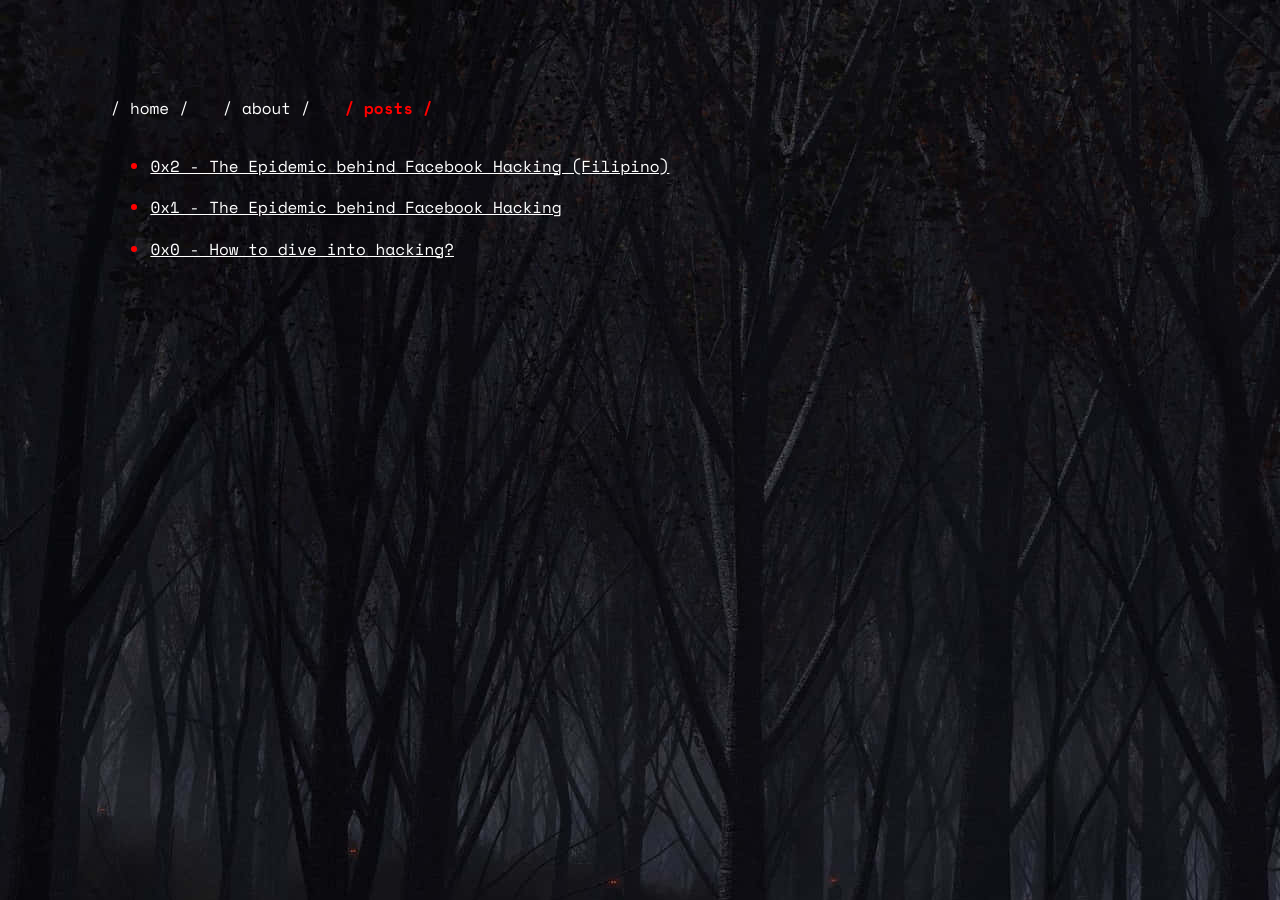
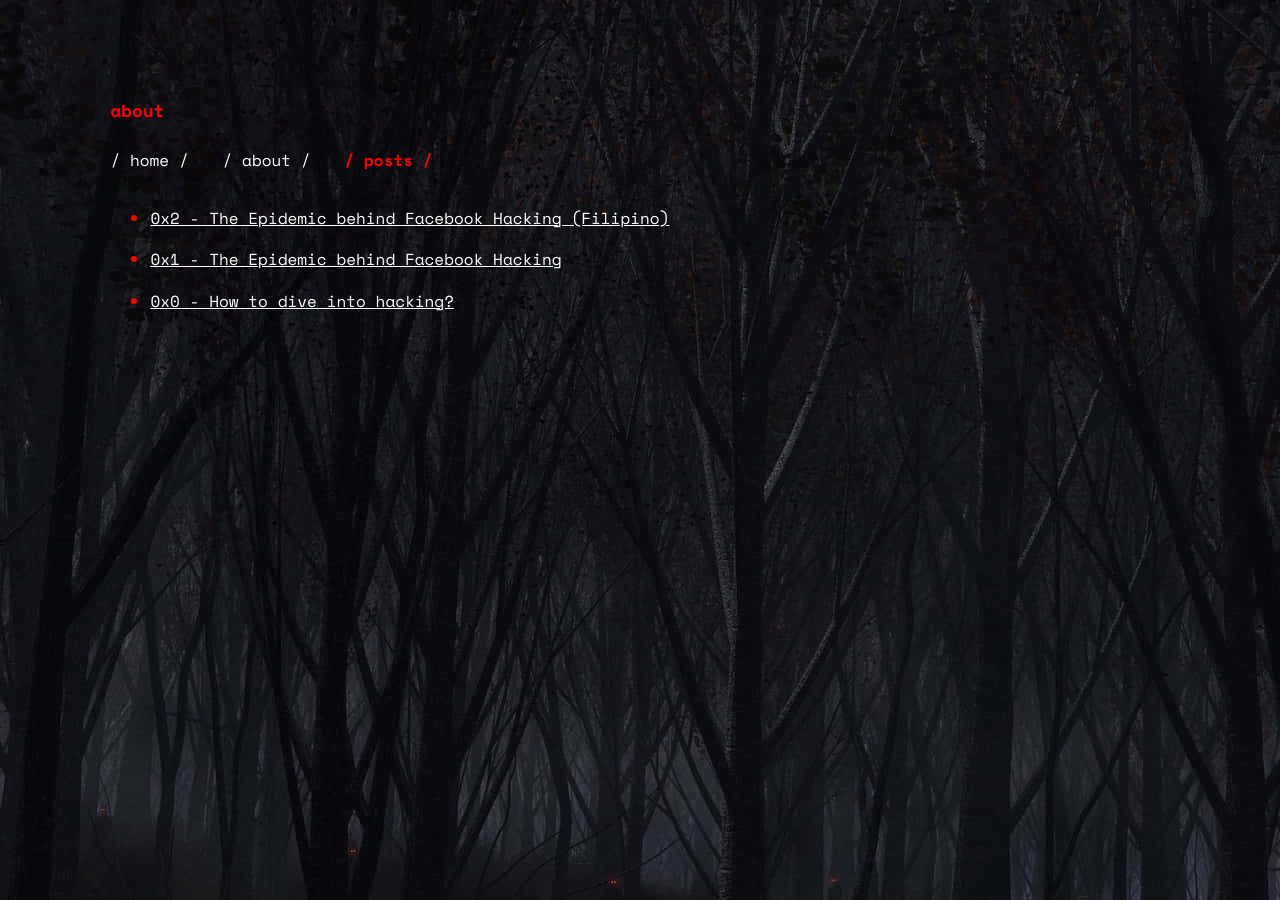
Before and after one commit to azraeldeathangel/azraeldeathangel.github.io, a Jekyll site: the page built from posts.html, in a window 1280 px wide. Built offline with Jekyll 4.4.1, drawn with Linux system fonts in a browser that asks for light colours.

Commit message:
Update default.html

```diff
--- a/_layouts/default.html
+++ b/_layouts/default.html
@@ -15,6 +15,7 @@
 </head>
 <body>
     <header>
+        <h1>about</h1>
         <nav>
             <a href="/index.html" class="">/ home /</a>
             <a href="/about.html" class="">/ about /</a>
```
